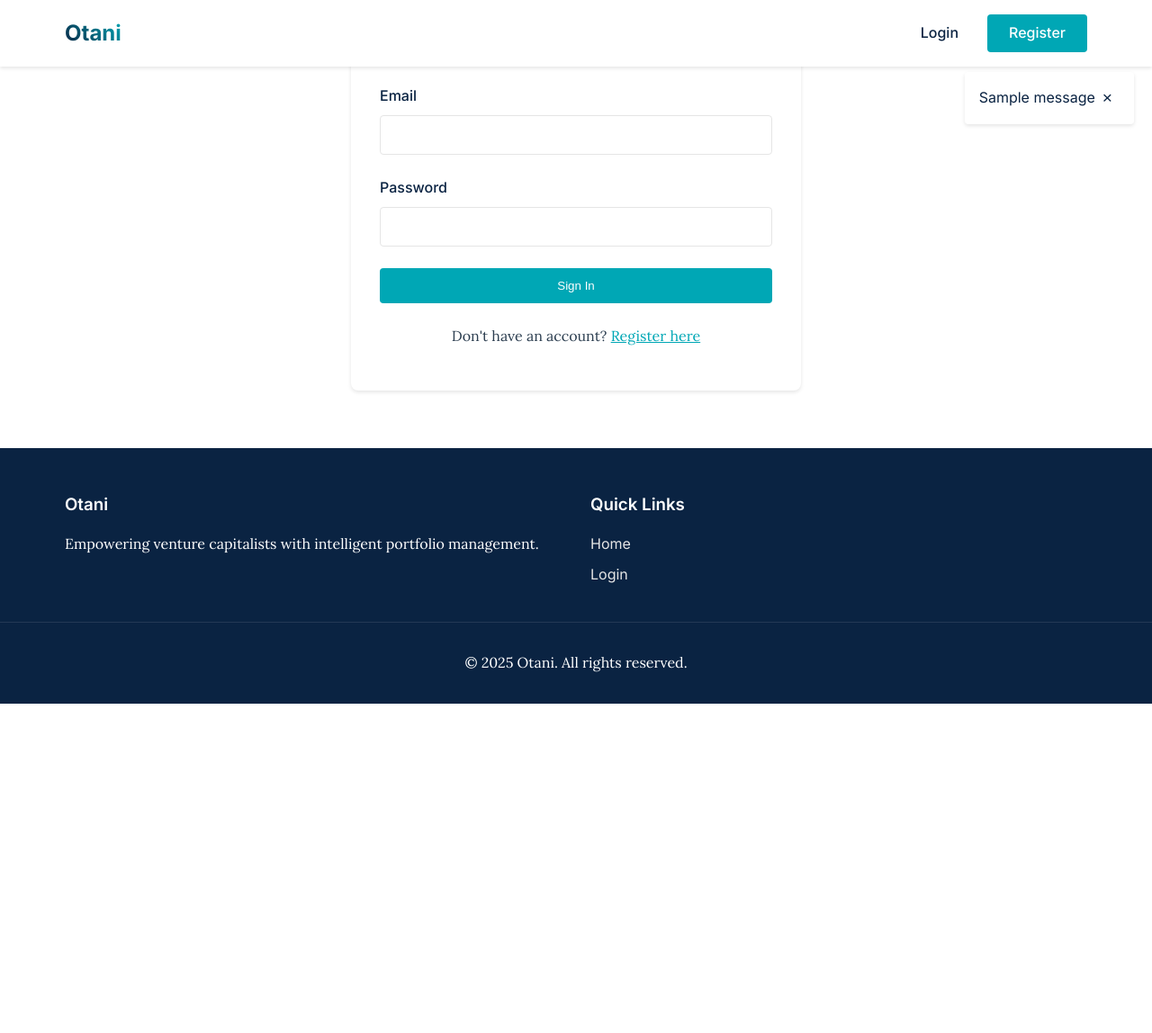
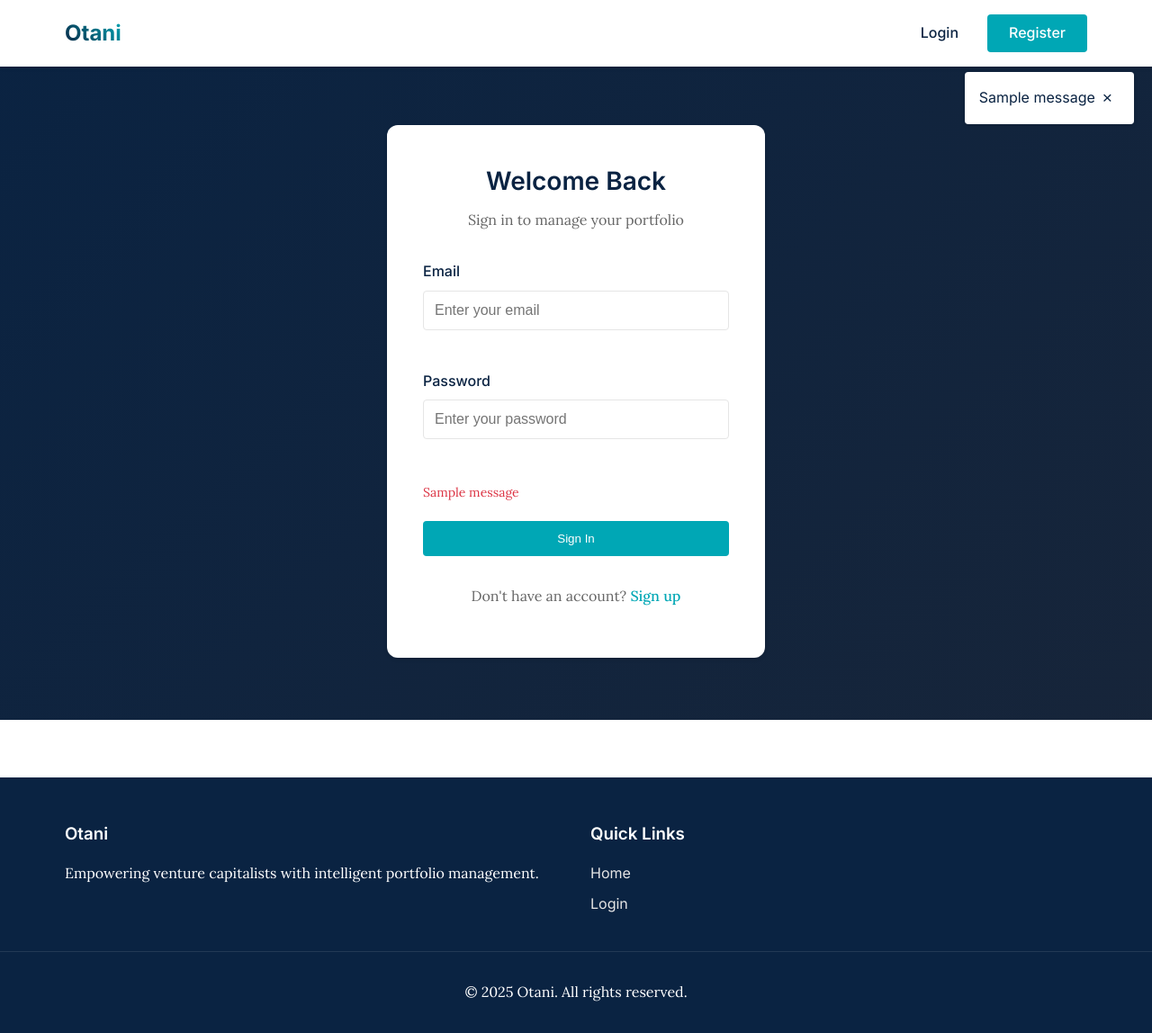
Before and after one commit to sfburrito/otani, a Flask app: template templates/login.html in a window 1280 px wide. Shown: the whole page at 90% size. Before the commit the page ends 782 px from the top, so only its background shows below. Run offline with Flask 3, Linux system fonts and the light colour scheme; the template is opened without the code that fills it, so the values that code supplies are empty, except form fields; tables that the repository leaves empty hold one stand-in row (values such as "Sample post"); one stand-in notice (Sample message) is shown; form fields are guessed from the names that the template uses.

Commit message:
Update login page design and fix navbar overlap

```diff
--- a/static/style.css
+++ b/static/style.css
@@ -558,6 +558,72 @@ p {
     margin-bottom: 2rem;
 }
 
+/* Auth Pages */
+.auth-container {
+    min-height: 100vh;
+    display: flex;
+    align-items: center;
+    justify-content: center;
+    padding: 2rem;
+    padding-top: calc(var(--navbar-height) + 2rem);
+    background: linear-gradient(135deg, var(--navy) 0%, rgba(10, 25, 47, 0.95) 100%);
+}
+
+.auth-card {
+    background: var(--white);
+    border-radius: 12px;
+    padding: 2.5rem;
+    width: 100%;
+    max-width: 420px;
+    box-shadow: var(--shadow);
+}
+
+.auth-card h2 {
+    color: var(--navy);
+    margin-bottom: 0.5rem;
+    font-size: 1.75rem;
+    text-align: center;
+}
+
+.auth-subtitle {
+    color: #666;
+    text-align: center;
+    margin-bottom: 2rem;
+}
+
+.auth-form {
+    display: flex;
+    flex-direction: column;
+    gap: 1.25rem;
+}
+
+.auth-footer {
+    margin-top: 2rem;
+    text-align: center;
+    color: #666;
+}
+
+.auth-footer a {
+    color: var(--teal);
+    text-decoration: none;
+    font-weight: 500;
+    transition: var(--transition);
+}
+
+.auth-footer a:hover {
+    color: var(--navy);
+}
+
+.error-message {
+    color: #dc3545;
+    font-size: 0.875rem;
+    margin-top: 0.25rem;
+}
+
+.error-message p {
+    margin: 0;
+}
+
 /* Responsive Adjustments */
 @media (max-width: 768px) {
     .dashboard-container {
--- a/templates/login.html
+++ b/templates/login.html
@@ -1,21 +1,54 @@
 {% extends "base.html" %}
 
 {% block content %}
-<div class="form-container" data-aos="fade-up">
-    <h2 class="text-center mb-4">Welcome Back</h2>
-    <form method="POST" action="{{ url_for('login') }}">
+<div class="auth-container">
+    <div class="auth-card" data-aos="fade-up">
+        <h2>Welcome Back</h2>
+        <p class="auth-subtitle">Sign in to manage your portfolio</p>
+
+        <form method="POST" action="{{ url_for('login') }}" class="auth-form">
+            {{ form.hidden_tag() }}
+
             <div class="form-group">
                 <label class="form-label" for="email">Email</label>
-            <input type="email" class="form-input" id="email" name="email" required>
+                {{ form.email(class="form-input", placeholder="Enter your email") }}
+                {% if form.email.errors %}
+                    <div class="error-message">
+                        {% for error in form.email.errors %}
+                            <p>{{ error }}</p>
+                        {% endfor %}
                     </div>
+                {% endif %}
+            </div>
+
             <div class="form-group">
                 <label class="form-label" for="password">Password</label>
-            <input type="password" class="form-input" id="password" name="password" required>
+                {{ form.password(class="form-input", placeholder="Enter your password") }}
+                {% if form.password.errors %}
+                    <div class="error-message">
+                        {% for error in form.password.errors %}
+                            <p>{{ error }}</p>
+                        {% endfor %}
                     </div>
+                {% endif %}
+            </div>
+
+            {% with messages = get_flashed_messages() %}
+                {% if messages %}
+                    <div class="error-message">
+                        {% for message in messages %}
+                            <p>{{ message }}</p>
+                        {% endfor %}
+                    </div>
+                {% endif %}
+            {% endwith %}
+
             <button type="submit" class="btn btn-primary w-100">Sign In</button>
         </form>
-    <p class="text-center mt-4">
-        Don't have an account? <a href="{{ url_for('register') }}" class="text-teal">Register here</a>
-    </p>
+
+        <div class="auth-footer">
+            <p>Don't have an account? <a href="{{ url_for('register') }}">Sign up</a></p>
+        </div>
+    </div>
 </div>
 {% endblock %}
```
Lines whose indentation alone changed are shown as unchanged.
